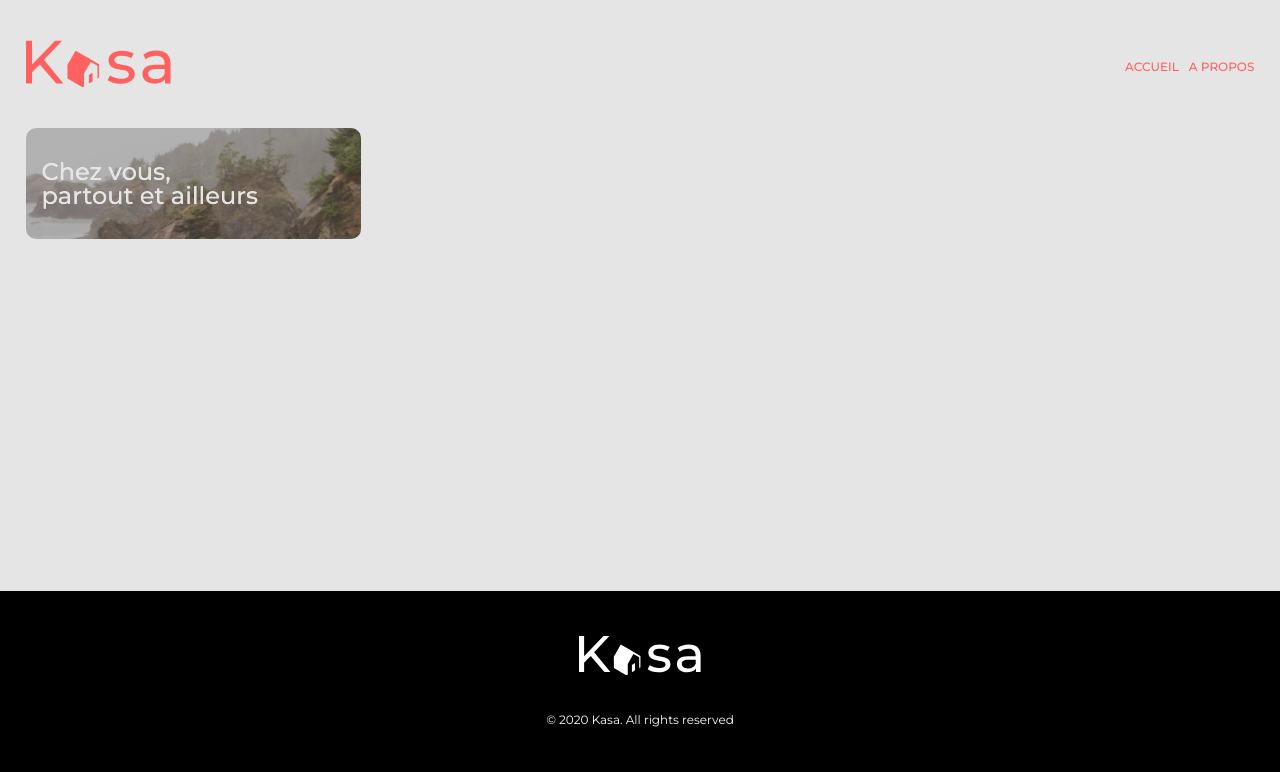
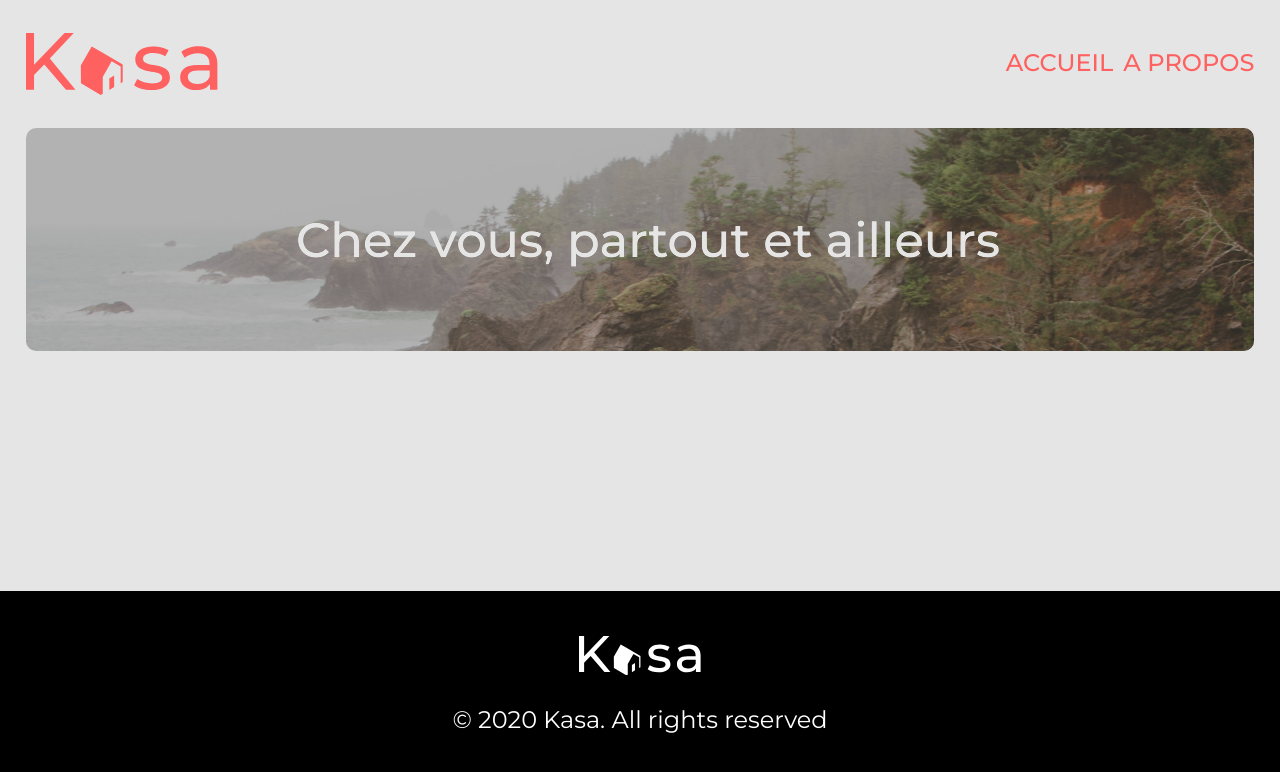
Before and after one commit to steffFrank/kasa_project, a React (Create React App) app: page /home in a window 1280 px wide. Shown: the top 772 px of the page. Built offline with nearby package versions, Linux system fonts and the light colour scheme.

Commit message:
refactor: Add variables and funtions

```diff
--- a/src/App.module.scss
+++ b/src/App.module.scss
@@ -1,4 +1,4 @@
-@import "./assets/css/_colors.scss";
+@import "./assets/css/variables";
 
 *,
 *::before,
@@ -22,7 +22,7 @@ h1, h2, h3, h4 {
 }
 
 h1 {
-  font-size: min(1.5rem, 3rem);
+  font-size: clamp(1.5rem, 4vw, 3rem);
 }
 
 h2 {
--- a/src/assets/css/_border-radius.scss
+++ /dev/null
@@ -1,2 +0,0 @@
-$b-radius-sm: 5px;
-$b-radius-lg: 10px;
--- a/src/assets/css/_colors.scss
+++ /dev/null
@@ -1,3 +0,0 @@
-$color-primary: #FF6060;
-$color-bg: #E5E5E5;
-$color-secondary: #FFF;
--- /dev/null
+++ b/src/assets/css/_functions.scss
@@ -0,0 +1,3 @@
+@function rem($fontSize, $htmlSize: 16px) {
+    @return calc($fontSize / $htmlSize) * 1rem;
+}
--- /dev/null
+++ b/src/assets/css/_variables.scss
@@ -0,0 +1,19 @@
+$color-primary: #FF6060;
+$color-bg: #E5E5E5;
+$color-secondary: #FFF;
+$line-height: 142.6%;
+
+$b-radius-sm: 5px;
+$b-radius-lg: 10px;
+
+$vw: 2vw;
+
+$media: (
+    tablet: "min-width: 768px",
+    laptop: "min-width: 992px",
+    desktop: "min-width: 1440px"
+);
+
+$tablet : map-get($media, tablet);
+$laptop : map-get($media, laptop);
+$desktop: map-get($media, desktop);
--- a/src/components/footer/footer.component.module.scss
+++ b/src/components/footer/footer.component.module.scss
@@ -1,4 +1,5 @@
-@import "../../assets/css/_colors.scss";
+@import "../../assets/css/variables.scss";
+@import "../../assets/css/functions";
 
 .footer {
     width: 100vw;
@@ -27,4 +28,5 @@
 
 .copy {
     height: 46px;
+    font-size: clamp(rem(12px), $vw, rem(24px));
 }
--- a/src/components/header/header.component.module.scss
+++ b/src/components/header/header.component.module.scss
@@ -1,4 +1,5 @@
-@import "../../assets/css/colors";
+@import "../../assets/css/variables";
+@import "../../assets/css/functions";
 
 .header {
     display: flex;
@@ -18,7 +19,7 @@
     text-transform: uppercase;
     font-weight: 500;
     border-bottom: 1px solid transparent;
-    height: 17px;
+    font-size: clamp(rem(12px), $vw, rem(24px));
     &:hover {
         border-bottom: 1px solid $color-primary;
     }
@@ -29,5 +30,6 @@
 
 
 .logo {
-    width: 145px;
+    width: clamp(145px, 15vw, 210.32px);
+    height: clamp(47px, 12vw, 68px);
 }
--- a/src/components/main/main.component.js
+++ b/src/components/main/main.component.js
@@ -5,7 +5,7 @@ export const Main = () => {
     return (
         <main className={styles.main}>
             <div className={styles.darken}>
-                <h1 className={styles.text}>Chez vous, partout et ailleurs</h1>
+                <h1 className={styles.title}>Chez vous, partout et ailleurs</h1>
             </div>
         </main>
     )
--- a/src/components/main/main.component.module.scss
+++ b/src/components/main/main.component.module.scss
@@ -1,9 +1,11 @@
-@import "../../assets/css/border-radius";
+@import "../../assets/css/variables";
+@import "../../assets/css/functions";
 
 .main {
     position: relative;
-    width: 335px;
-    height: 111px;
+    min-width: 335px;
+    margin: auto;
+    height: clamp(rem(111px), 25vw, rem(223px));
     background: url("../../assets/images/main_background.png") no-repeat;
     background-size: cover;
     background-position: 50%;
@@ -16,16 +18,25 @@
     position: absolute;
     top: 0;
     left: 0;
-    width: inherit;
-    height: inherit;
+    width: 100%;
+    height: 100%;
     background-color: rgba(0, 0, 0, 0.3);
     display: flex;
     align-items: center;
     padding-left: 16px;
     border-radius: $b-radius-lg;
+
 }
 
-h1 {
-    width: 217px;
-    line-height: 100%;
+.title {
+    width: clamp(217px, 65vw, 705px);
+    line-height: clamp(100%, 2vw, 142.6%);
+    @media screen and ($tablet) {
+        margin: auto;
+        height: 68px;
+        text-align: center;
+        display:flex;
+        justify-content: center;
+        align-items: center;
+    }
 }
--- a/src/routes/error/error.route.js
+++ b/src/routes/error/error.route.js
@@ -9,8 +9,10 @@ export const Error = () => {
             <Header />
             <section className={styles.error}>
                 <h1 className={styles.number}>404</h1>
-                <p className={styles.message}>Oups! La page que
-                vous demandez n'existe pas.</p>
+                <p className={styles.message}>
+                    <span>Oups! La page que </span>
+                    <span>vous demandez n'existe pas.</span>
+                </p>
                 <Link className={styles.link} to="home">Retourner sur la page d'accueil</Link>
             </section>
             <Footer />
--- a/src/routes/error/error.route.module.scss
+++ b/src/routes/error/error.route.module.scss
@@ -1,4 +1,5 @@
-@import "../../assets/css/colors";
+@import "../../assets/css/variables";
+@import "../../assets/css/functions";
 
 .error {
     height: 60vh;
@@ -7,23 +8,41 @@
     justify-content: center;
     align-items: center;
     padding: 0 3.625rem;
+    text-align: center;
 }
 
 .number {
+    display: flex;
+    align-items:center;
+    line-height: $line-height;
+    vertical-align:middle;
+    height: clamp(99px, 20vw, 263px);
     color: $color-primary;
-    font-size: 6rem;
+    font-size: clamp(rem(96px), 20vw, rem(288px));
     font-weight: 700;
+    margin-bottom: clamp(11px, 2vw, 66px);
+    @media screen and ($laptop) {
+        margin-bottom: 66px;
+    }
 }
 
 .message {
-    font-size: 1.125rem;
+    min-width: 280px;
+    font-size: clamp(rem(18px), 3vw, rem(36px));
     text-align: center;
-    line-height: 25px;
-    margin-bottom: 133px;
+    margin-bottom: clamp(133px, 15vw, 182px);
     font-weight: 500;
+    line-height: $line-height;
+    span:first-child {
+        display: block;
+        @media screen and ($tablet) {
+            display: inline;
+        }
+    }
 }
 
 .link {
     color: $color-primary;
     text-decoration: underline;
+    font-size: clamp(rem(14px), 3vw, rem(18px));
 }
```
